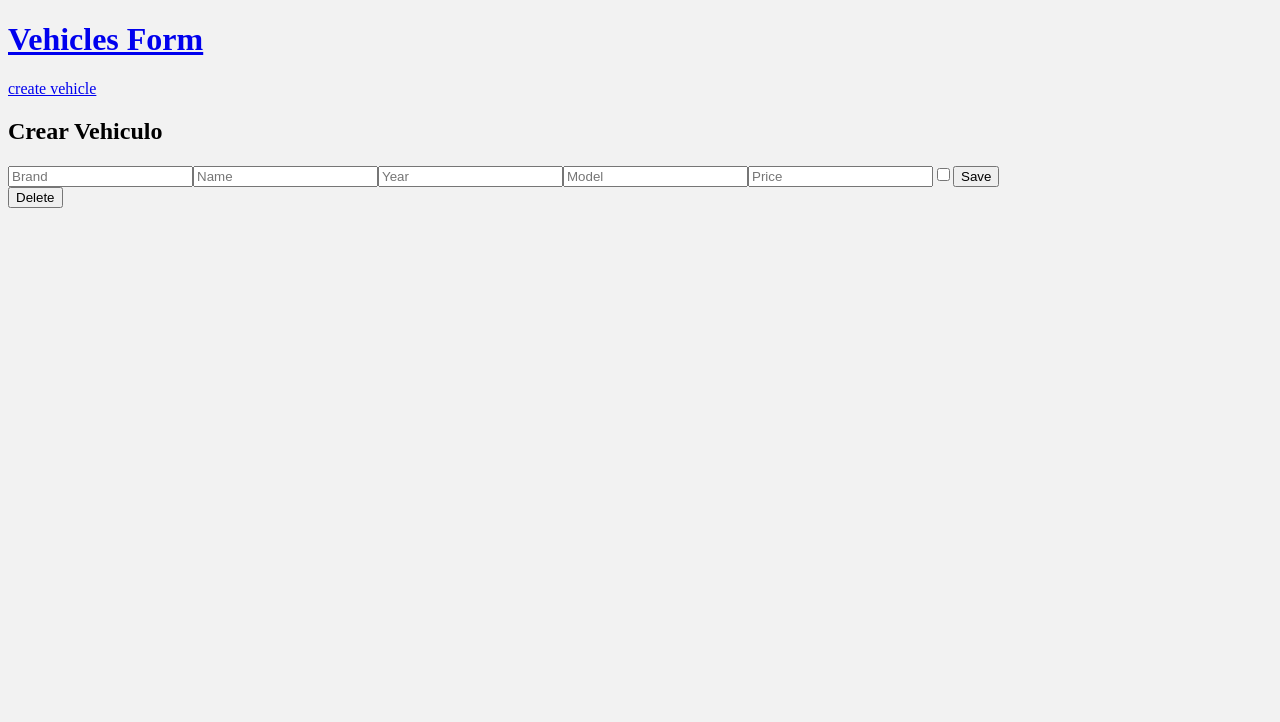
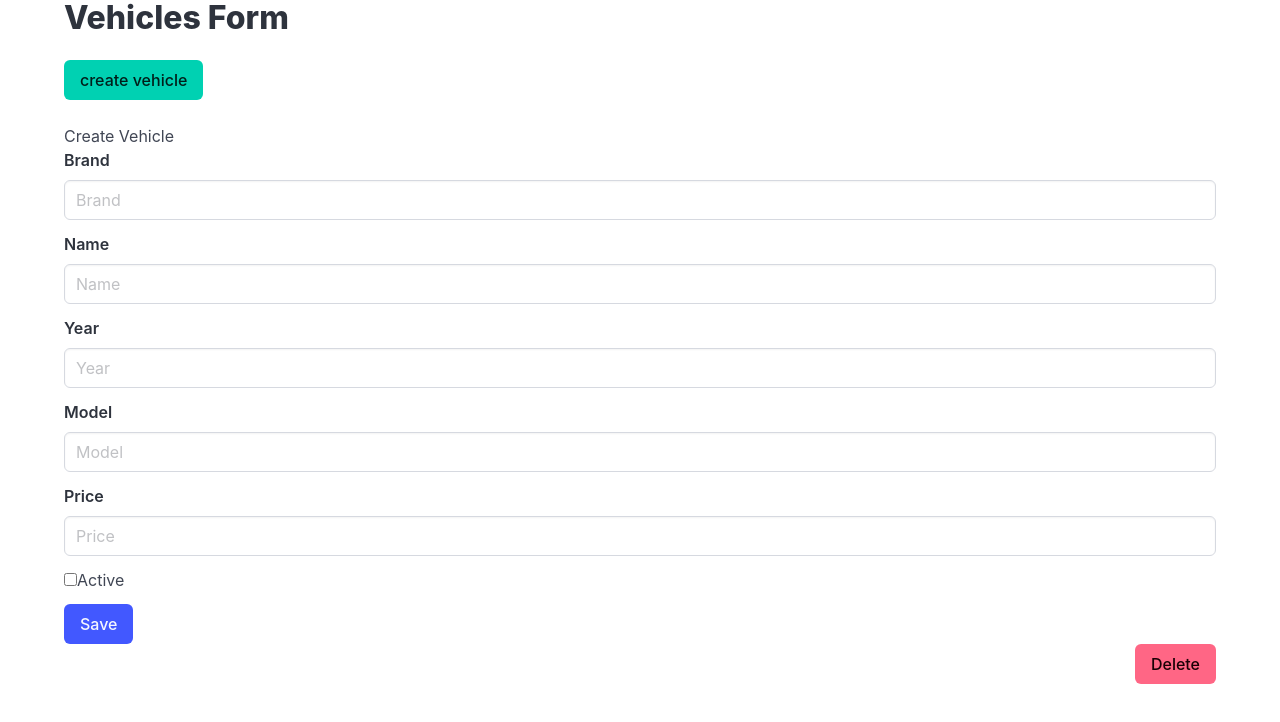
Before and after one commit to vcjuliocesar/mrm-technical-api-test, a React (Vite) app in the folder client/: page /vehicles/1 in a window 1280 px wide. Shown: the top 722 px of the page. Built offline with nearby package versions, Linux system fonts and the light colour scheme; no server answers.

Commit message:
add styles

```diff
--- a/client/src/App.jsx
+++ b/client/src/App.jsx
@@ -9,7 +9,8 @@ function App() {
   return (
     <SearchProvider>
       <BrowserRouter>
-        <Navigation />
+      <div className='container'>
+      <Navigation />
         <Routes>
           <Route path="/" element={<Navigate to="/vehicles" />} />
           <Route path='/vehicles' element={<VehiclesPage />} />
@@ -17,6 +18,7 @@ function App() {
           <Route path='/vehicles/:id' element={<VehicleFormPage />} />
         </Routes>
         <Toaster/>
+      </div>
       </BrowserRouter>
     </SearchProvider>
 
--- a/client/src/components/Navigation.jsx
+++ b/client/src/components/Navigation.jsx
@@ -2,11 +2,16 @@ import { Link } from "react-router-dom"
 
 export function Navigation() {
     return (
-        <div>
-            <Link to="/vehicles">
-                <h1>Vehicles Form</h1>
-            </Link>
-            <Link to="/vehicles-create">create vehicle</Link>
+        <div className="content">
+            <div className="block">
+                <Link to="/vehicles">
+                    <h1 className="">Vehicles Form</h1>
+                </Link>
+            </div>
+
+            <div className="block">
+                <Link to="/vehicles-create" className="button is-primary">create vehicle</Link>
+            </div>
         </div>
     )
 }
--- a/client/src/components/SearchForm.jsx
+++ b/client/src/components/SearchForm.jsx
@@ -39,10 +39,16 @@ export function SearchForm() {
     }
 
     return (
-        <div>
+        <div className='content'>
             <form onSubmit={submitSeach}>
-                <input type="text" name="search" placeholder="search..." value={formData.search}  onChange={handleInputChange} />
-                <button> search</button>
+                <div className='field has-addons'>
+                    <div className='control is-expanded'>
+                        <input className='input' type="text" name="search" placeholder="search..." value={formData.search} onChange={handleInputChange} />
+                    </div>
+                    <div className='control'>
+                        <button className='button is-primary'> search</button>
+                    </div>
+                </div>
             </form>
         </div>
     )
--- a/client/src/components/VehicleCard.jsx
+++ b/client/src/components/VehicleCard.jsx
@@ -1,21 +1,32 @@
-import {useNavigate} from 'react-router-dom'
+import { useNavigate } from 'react-router-dom'
 
-export function VehicleCard({vehicle}) {
+export function VehicleCard({ vehicle }) {
 
     const navigate = useNavigate()
     return (
-        <div
-            onClick={() => {
-                navigate(`/vehicles/${vehicle.id}`)
-            }}
-        >
-            <h1>{vehicle.brand}</h1>
-            <p>{vehicle.name}</p>
-            <p>{vehicle.year}</p>
-            <p>{vehicle.vehicle_model}</p>
-            <p>{vehicle.price}</p>
-            <p>{vehicle.status}</p>
-            <hr/>
+        <div className='column'>
+            <div
+                className='card'
+                onClick={() => {
+                    navigate(`/vehicles/${vehicle.id}`)
+                }}
+            >
+                <header className='card-header'>
+                    <p className='card-header-title'>{vehicle.brand}</p>
+                </header>
+                <div className='card-content'>
+                    <div className='content'>
+                        <p>Name: {vehicle.name}</p>
+                        <p>Year: {vehicle.year}</p>
+                        <p>Model: {vehicle.vehicle_model}</p>
+                        <p>Price: ${vehicle.price}</p>
+                        <p>Status: {vehicle.status}</p>
+                    </div>
+                    {/* <h1 className='title is-4'>{vehicle.brand}</h1> */}
+                </div>
+
+            </div>
         </div>
+
     )
 }
--- a/client/src/components/VehiclesList.jsx
+++ b/client/src/components/VehiclesList.jsx
@@ -31,13 +31,18 @@ export function VehiclesList() {
     };
 
     return (
-        <div>
-            <div style={{ marginBottom: '1rem' }}>
-                <button onClick={handleShowAll}>Mostrar todos los vehículos</button>
+        <div className='content'>
+            <div className='block'>
+                <button className='button is-primary is-inverted' onClick={handleShowAll}>Show all vehicles</button>
             </div>
-            {vehicles.map(vehicle => (
-                <VehicleCard key={vehicle.id} vehicle={vehicle} />
-            ))}
+            <div className='block'>
+                <div className='columns'>
+                    {vehicles.map(vehicle => (
+                        <VehicleCard key={vehicle.id} vehicle={vehicle} />
+                    ))}
+                </div>
+            </div>
+
         </div>
     )
 }
--- a/client/src/index.css
+++ b/client/src/index.css
@@ -1,3 +1 @@
-body{
-  background: #f2f2f2;
-}
+@import "https://cdn.jsdelivr.net/npm/bulma@1.0.2/css/bulma.min.css";
--- a/client/src/pages/VehicleFormPage.jsx
+++ b/client/src/pages/VehicleFormPage.jsx
@@ -112,20 +112,59 @@ export function VehicleFormPage() {
     }
 
     return (
-        <div>
-            <h2>Crear Vehiculo</h2>
+        <div className='container'>
+            <h2>Create Vehicle</h2>
             {error ? <p>Todos los campos son obligatorios</p> : null}
             <form
                 onSubmit={submitVehicle}>
-                <input type="text" name="brand" placeholder="Brand" value={brand} onChange={handleInputChange} />
-                <input type="text" name="name" placeholder="Name" value={name} onChange={handleInputChange} />
-                <input type="number" name="year" placeholder="Year" value={year} onChange={handleInputChange} />
-                <input type="text" name="vehicle_model" placeholder="Model" value={vehicle_model} onChange={handleInputChange} />
-                <input type="text" name="price" placeholder="Price" value={price} onChange={handleInputChange} />
-                <input type="checkbox" name="status" checked={formData.status} onChange={handleInputChange} />
-                <button>Save</button>
+                <div className='field'>
+                    <label className='label' htmlFor="Name">Brand</label>
+                    <div className='control'>
+                        <input className='input' type="text" name="brand" placeholder="Brand" value={brand} onChange={handleInputChange} />
+                    </div>
+                </div>
+                <div className='field'>
+                    <label className='label' htmlFor="Name">Name</label>
+                    <div className='control'>
+                        <input className='input' type="text" name="name" placeholder="Name" value={name} onChange={handleInputChange} />
+                    </div>
+                </div>
+                <div className='field'>
+                    <label className='label' htmlFor="Name">Year</label>
+                    <div className='control'>
+                        <input className='input' type="number" name="year" placeholder="Year" value={year} onChange={handleInputChange} />
+                    </div>
+                </div>
+                <div className='field'>
+                    <label className='label' htmlFor="Name">Model</label>
+                    <div className='control'>
+                        <input className='input' type="text" name="vehicle_model" placeholder="Model" value={vehicle_model} onChange={handleInputChange} />
+                    </div>
+                </div>
+                <div className='field'>
+                    <label className='label' htmlFor="Name">Price</label>
+                    <div className='control'>
+                        <input className='input' type="text" name="price" placeholder="Price" value={price} onChange={handleInputChange} />
+                    </div>
+                </div>
+                <div className='field'>
+                    <div className='control'>
+                        <label className="checkbox">
+                            <input type="checkbox" name="status" checked={formData.status} onChange={handleInputChange} />
+                            Active
+                        </label>
+                    </div>
+                </div>
+                <div className='field'>
+                    <p className='control'>
+                        <button className='button is-link'>
+                            Save
+                        </button>
+                    </p>
+                </div>
             </form>
-            {params.id && <button onClick={() => {
+
+            {params.id && <button className='button is-danger is-pulled-right' onClick={() => {
                 const accepted = window.confirm("are you sure?")
                 if (accepted) {
                     deleteVehicle(params.id)
--- a/client/src/pages/VehiclesPage.jsx
+++ b/client/src/pages/VehiclesPage.jsx
@@ -5,9 +5,12 @@ import { VehiclesList } from '../components/VehiclesList'
 export function VehiclesPage() {
     return (
         <>
-            <SearchForm/>
-            <VehiclesList/>
+            <div className='box'>
+                <SearchForm />
+            </div>
+            <div className='box'>
+                <VehiclesList />
+            </div>
         </>
-
     )
 }
```
